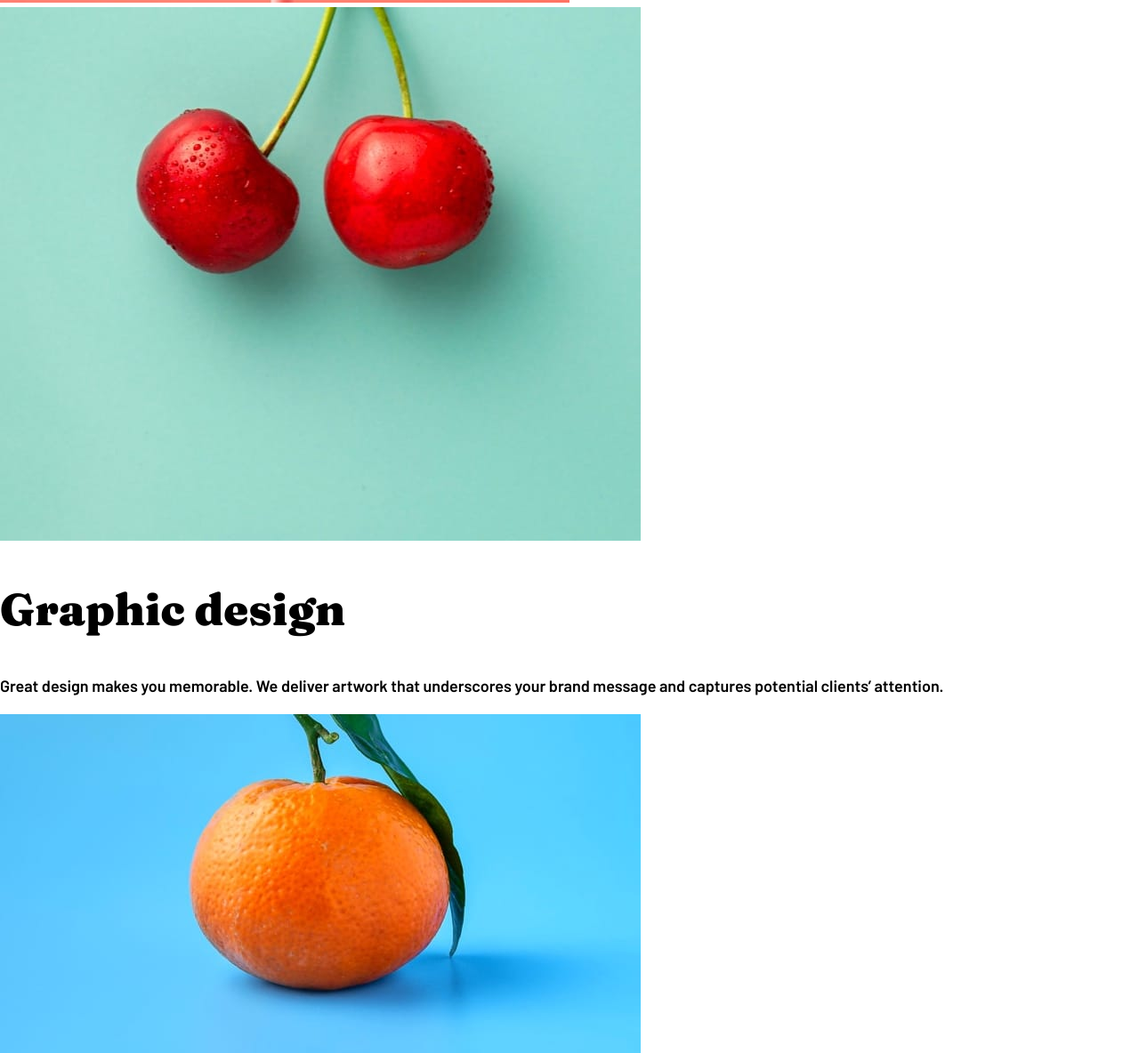
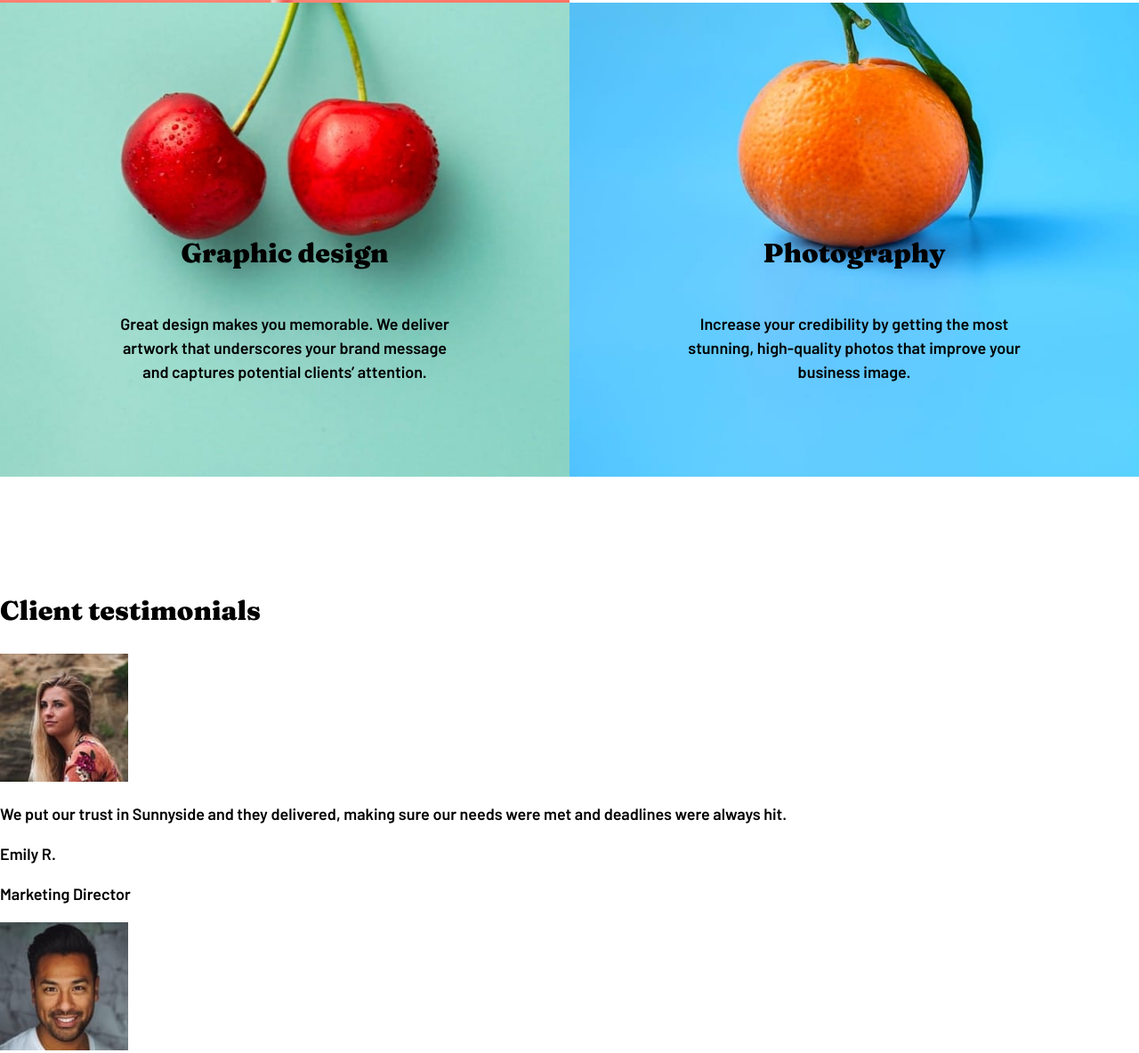
Before and after one commit to ATaylorN/FrontendMentor-Sunnyside-Landing-Page, a plain HTML site: page index.html in a window 1280 px wide. Shown: the part 1860-3044 px from the top of the page at 89% size. Drawn offline with Linux system fonts and the light colour scheme; files whose address does not match are found by name.

Commit message:
fourth section

```diff
--- a/index.html
+++ b/index.html
@@ -61,17 +61,21 @@
 </div>
 </section>
 
-<section>
-  <img src="./images/desktop/image-graphic-design.jpg">
-  <h2>Graphic design</h2>
-  <p>Great design makes you memorable. We deliver artwork that underscores your
-    brand message and captures potential clients’ attention.</p>
+<section class="combined">
+  <img class="cherries" src="./images/desktop/image-graphic-design.jpg">
+  <img class="orange" src="./images/desktop/image-photography.jpg">
 </section>
 
-<section>
-  <img src="./images/desktop/image-photography.jpg">
-  <h2>Photography</h2>
-  <p>Increase your credibility by getting the most stunning, high-quality photos that improve your business image.</p>
+<section class="overlay">
+  <div class="design">
+  <h3>Graphic design</h3>
+  <p>Great design makes you memorable. We deliver artwork that underscores your
+  brand message and captures potential clients’ attention.</p>
+</div>
+<div class="photo">
+  <h3>Photography</h3>
+   <p>Increase your credibility by getting the most stunning, high-quality photos that improve your business image.</p>
+</div>
 </section>
 
 <section>
--- a/styles.css
+++ b/styles.css
@@ -1,3 +1,44 @@
+.overlay{
+    display: grid;
+    grid-template-columns: 1fr 1fr;
+    grid-template-areas: "design photo";
+    text-align: center;
+    margin-top: -300px;
+    margin-bottom: 200px;
+}
+.design{
+    grid-area: design;
+    display: flex;
+    flex-direction: column;
+    justify-self: center;
+}
+.photo {
+    grid-area: photo;
+    display: flex;
+    flex-direction: column;
+    justify-self: center;
+}
+.combined{
+   display: grid;
+   grid-template-columns: 1fr 1fr;
+   grid-template-areas: "left right";
+   margin-top: -5px;
+}
+.design p, .photo p{
+    max-width: 38ch;
+    margin-bottom: 2em;
+    text-align: center;
+}
+.cherries{
+    grid-area: left;
+}
+.orange{
+    grid-area: right;
+}
+.combined img{
+    width: 50vw;
+}
+
 .audience{
     display: grid;
     grid-template-columns: 1fr 1fr;
@@ -98,4 +139,5 @@ nav img {
 }
 h1{font-family: "Fraunces", serif; font-weight: 700; font-size: 90px; margin-bottom: 1.5em; color: white; letter-spacing: 0.1em;}
 h2{font-family: "Fraunces", serif; font-weight: 900; font-size: 50px;}
+h3{font-family: "Fraunces", serif; font-weight: 900; font-size: 30px;}
 p{font-family: "Barlow", sans-serif; font-weight: 600; font-size: 18px; line-height: 1.5em;}
```
